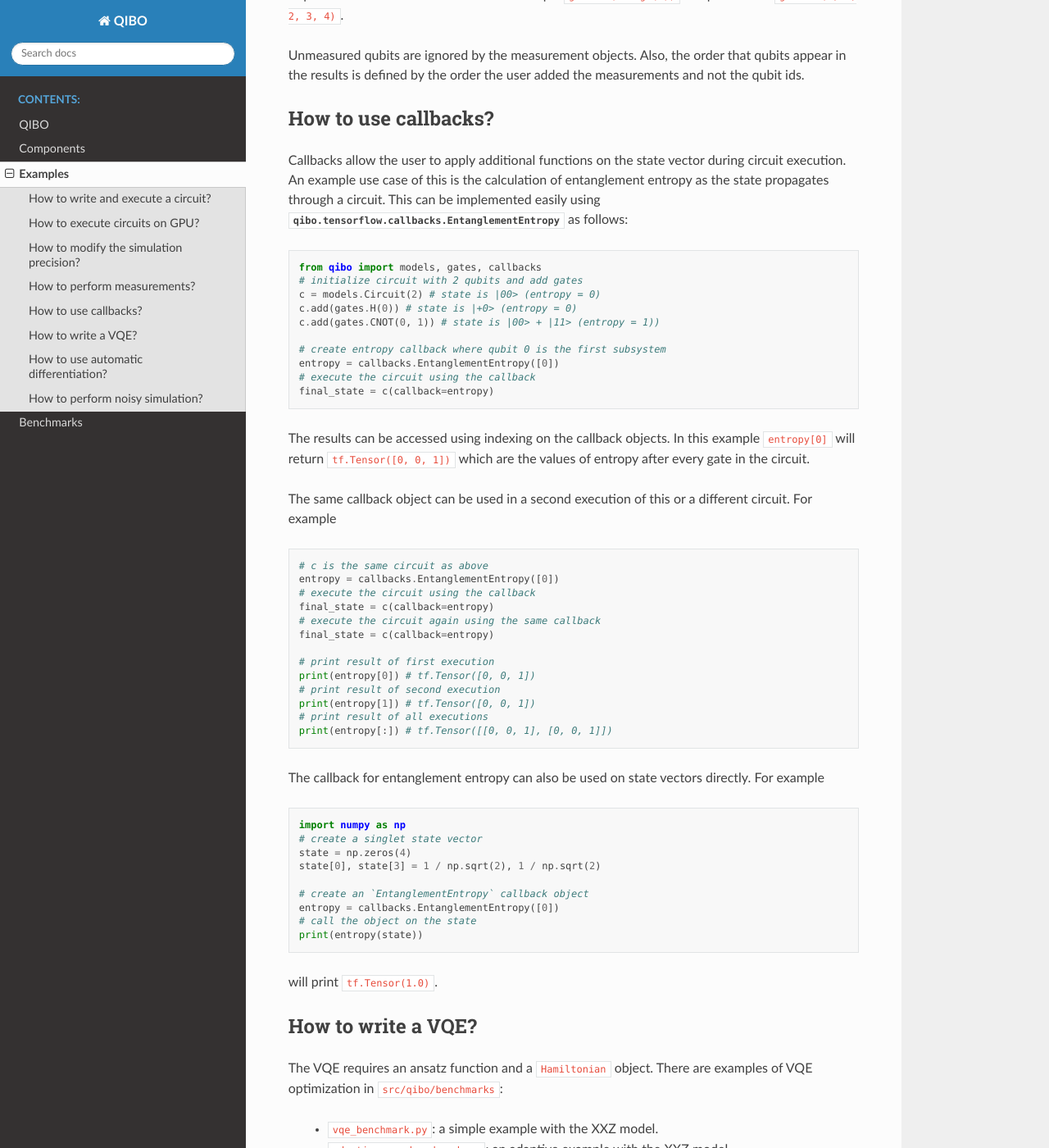
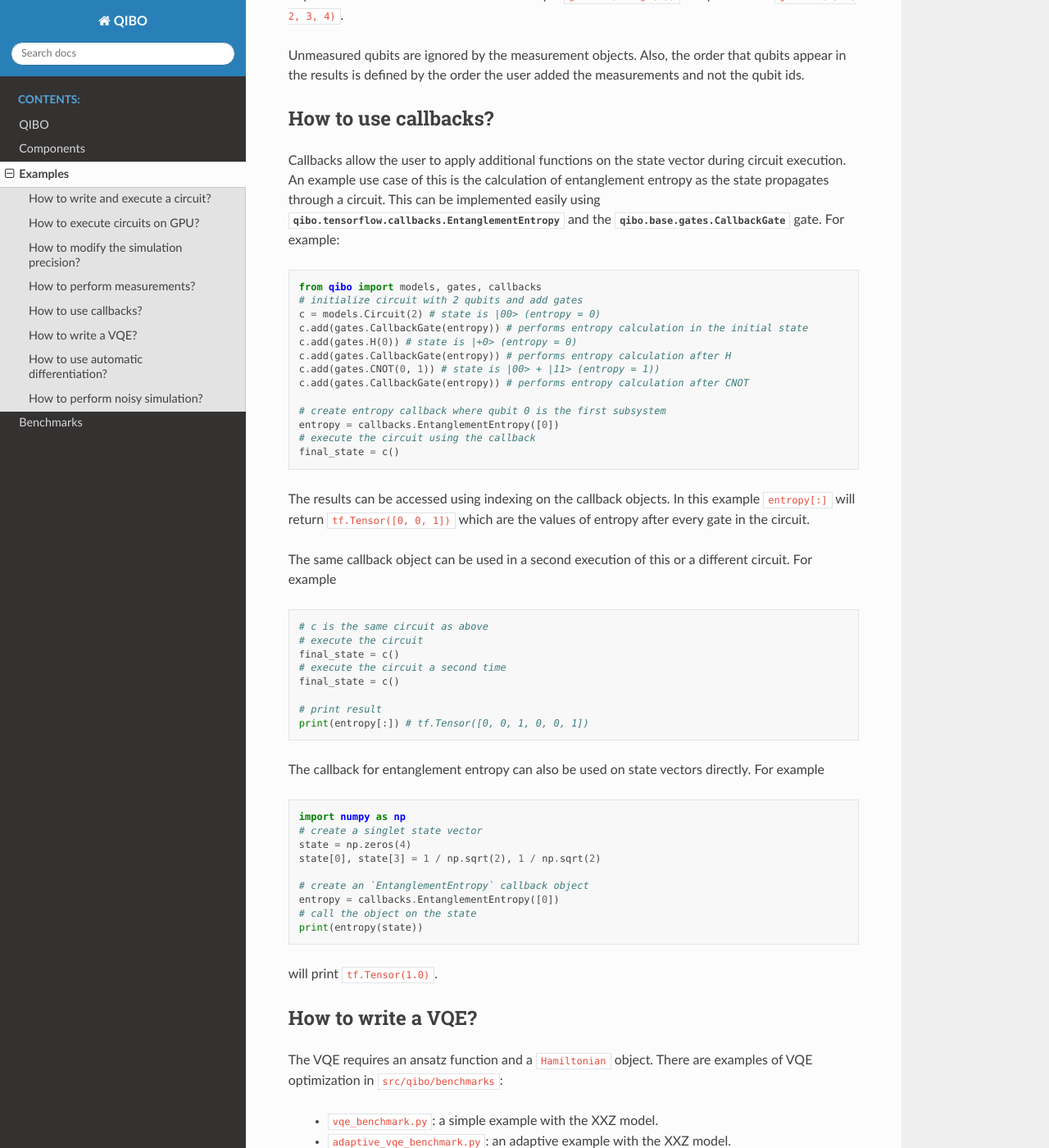
Before and after one commit to qiboteam/qibo, a Sphinx documentation site: the page built from doc/source/examples.rst, in a window 1280 px wide and 1400 px high, scrolled down 4715 px. Shown: the whole window at 82% size. Built offline with Sphinx 7.4.7 and the Read the Docs theme 2.0.0, drawn with Linux system fonts in a browser that asks for light colours.

Commit message:
Fix docs

```diff
--- a/doc/source/examples.rst
+++ b/doc/source/examples.rst
@@ -258,23 +258,26 @@ Callbacks allow the user to apply additional functions on the state vector
 during circuit execution. An example use case of this is the calculation of
 entanglement entropy as the state propagates through a circuit. This can be
 implemented easily using :class:`qibo.tensorflow.callbacks.EntanglementEntropy`
-as follows:
+and the :class:`qibo.base.gates.CallbackGate` gate. For example:
 
 .. code-block::  python
 
     from qibo import models, gates, callbacks
     # initialize circuit with 2 qubits and add gates
     c = models.Circuit(2) # state is |00> (entropy = 0)
+    c.add(gates.CallbackGate(entropy)) # performs entropy calculation in the initial state
     c.add(gates.H(0)) # state is |+0> (entropy = 0)
+    c.add(gates.CallbackGate(entropy)) # performs entropy calculation after H
     c.add(gates.CNOT(0, 1)) # state is |00> + |11> (entropy = 1))
+    c.add(gates.CallbackGate(entropy)) # performs entropy calculation after CNOT
 
     # create entropy callback where qubit 0 is the first subsystem
     entropy = callbacks.EntanglementEntropy([0])
     # execute the circuit using the callback
-    final_state = c(callback=entropy)
+    final_state = c()
 
 The results can be accessed using indexing on the callback objects. In this
-example ``entropy[0]`` will return ``tf.Tensor([0, 0, 1])`` which are the
+example ``entropy[:]`` will return ``tf.Tensor([0, 0, 1])`` which are the
 values of entropy after every gate in the circuit.
 
 The same callback object can be used in a second execution of this or a different
@@ -283,18 +286,13 @@ circuit. For example
 .. code-block::  python
 
     # c is the same circuit as above
-    entropy = callbacks.EntanglementEntropy([0])
-    # execute the circuit using the callback
-    final_state = c(callback=entropy)
-    # execute the circuit again using the same callback
-    final_state = c(callback=entropy)
+    # execute the circuit
+    final_state = c()
+    # execute the circuit a second time
+    final_state = c()
 
-    # print result of first execution
-    print(entropy[0]) # tf.Tensor([0, 0, 1])
-    # print result of second execution
-    print(entropy[1]) # tf.Tensor([0, 0, 1])
-    # print result of all executions
-    print(entropy[:]) # tf.Tensor([[0, 0, 1], [0, 0, 1]])
+    # print result
+    print(entropy[:]) # tf.Tensor([0, 0, 1, 0, 0, 1])
 
 The callback for entanglement entropy can also be used on state vectors directly.
 For example
--- a/doc/source/qibo.rst
+++ b/doc/source/qibo.rst
@@ -155,7 +155,9 @@ propagates through the circuit. Example of such quantity is the entanglement
 entropy, which is currently the only callback implemented in
 :class:`qibo.tensorflow.callbacks.EntanglementEntropy`.
 The user can create custom callbacks by inheriting the
-:class:`qibo.tensorflow.callbacks.Callback` class.
+:class:`qibo.tensorflow.callbacks.Callback` class. The point each callback is
+calculated inside the circuit is defined by adding a :class:`qibo.base.gates.CallbackGate`.
+This can be added similarly to a standard gate and does not affect the state vector.
 
 .. automodule:: qibo.tensorflow.callbacks
    :members:
```
Also changed, not shown: 2 other files.
